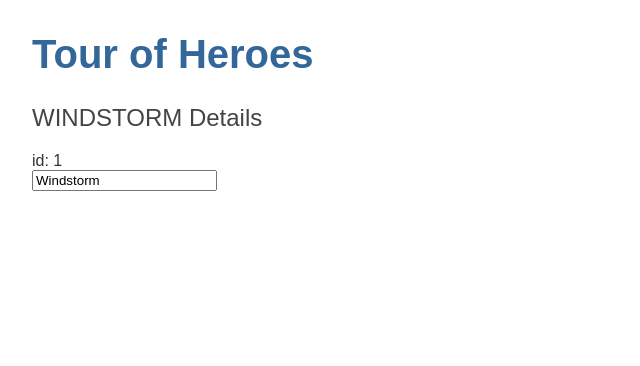
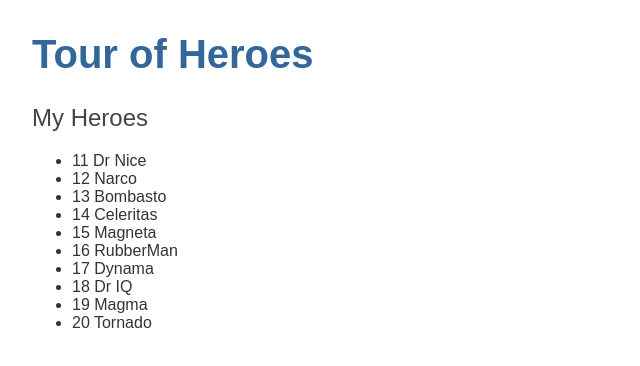
Before and after one commit to moavalos/angular-tour-of-heroes, an Angular app: page / in a window 1280 px wide. Shown: the top 366 px of the page, without its empty margins (0-640 px from the left). Built offline with nearby package versions, Linux system fonts and the light colour scheme.

Commit message:
enumera con directiva

```diff
--- a/src/app/heroes/heroes.component.html
+++ b/src/app/heroes/heroes.component.html
@@ -1,7 +1,15 @@
-<h2>{{hero.name | uppercase}} Details</h2> <!--pipe: formatea cadenas, importes, fechas, ect.-->
+<h2>My Heroes</h2>
+<ul class="heroes"> <!--directiva enumera los heroes-->
+    <li *ngFor="let hero of heroes">
+        <span class="badge">{{hero.id}}</span> {{hero.name}}
+    </li>
+</ul>
+
+<!--
+<h2>{{hero.name | uppercase}} Details</h2> pipe: formatea cadenas, importes, fechas, ect.
 <div><span>id: </span>{{hero.id}}</div>
 <div>
     <label for="">
         <input [(ngModel)]="hero.name" placeholder="name"/>
     </label>
-</div>
+</div>-->
```
